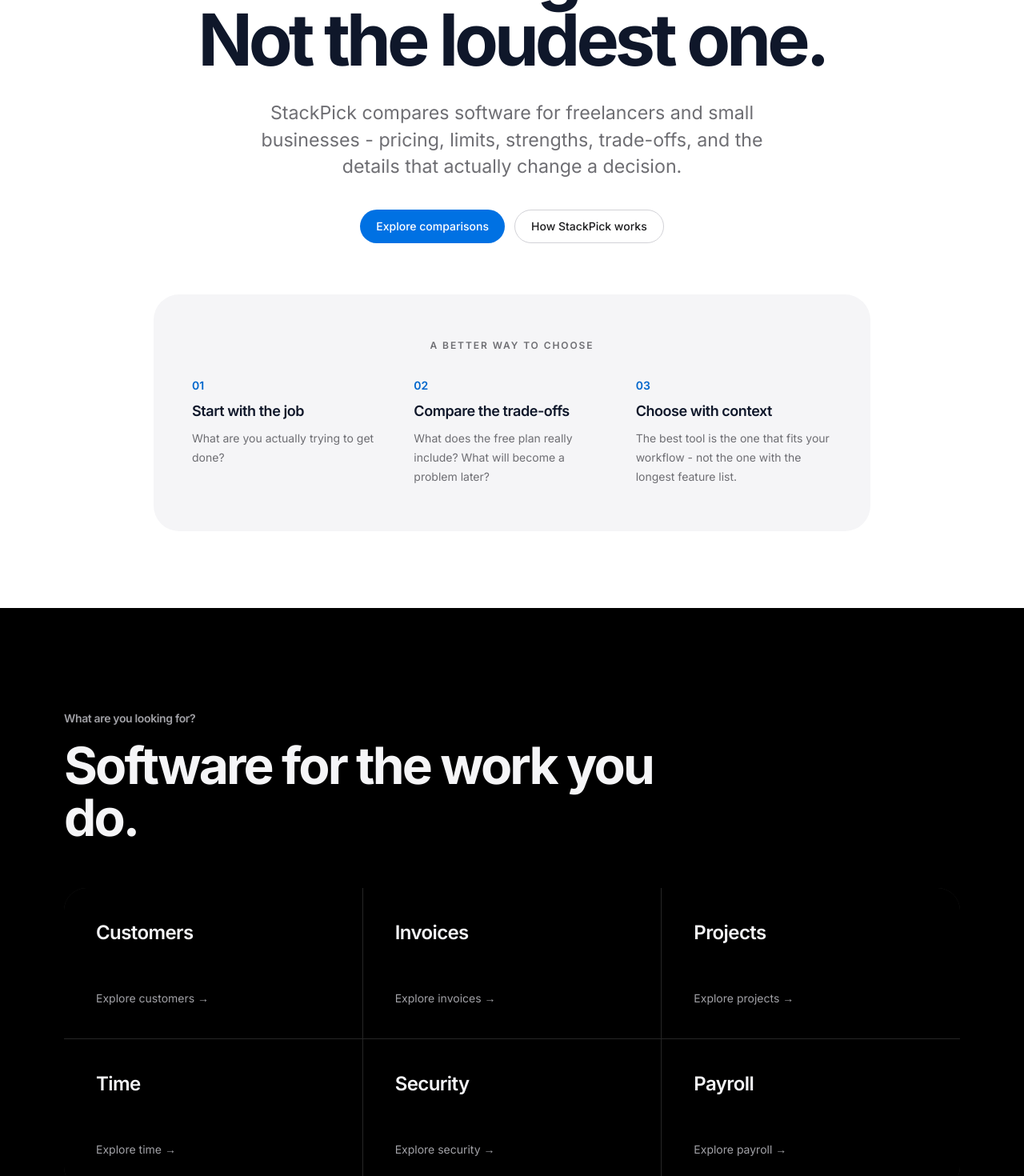
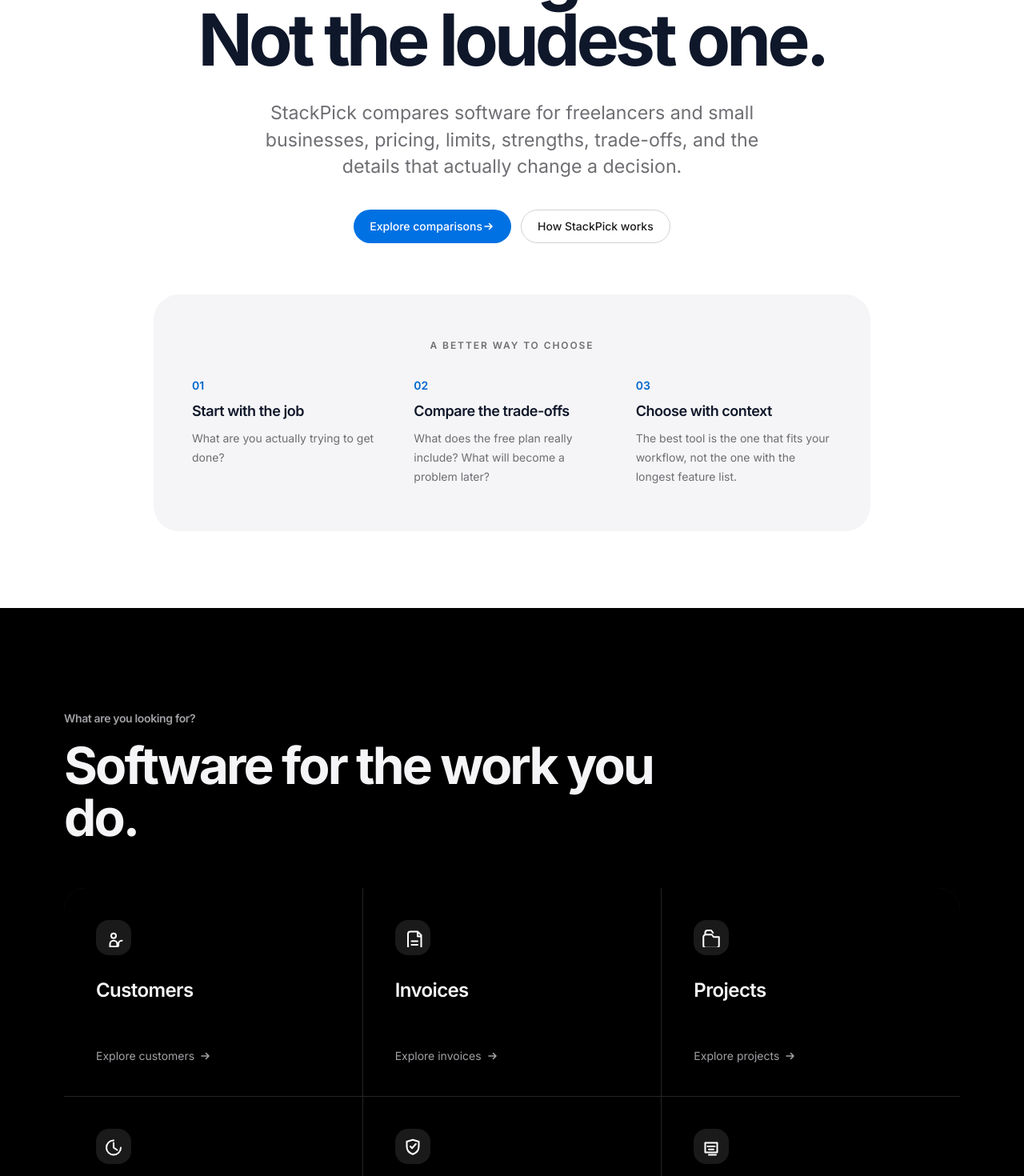
Before and after one commit to LinukaBandara/StackPick, a Next.js app: page / in a window 1280 px wide. Shown: the part 280-1750 px from the top of the page at 80% size. Built offline with nearby package versions, Linux system fonts and the light colour scheme; no server answers.

Commit message:
design: replace text arrows with icons

```diff
--- a/app/page.tsx
+++ b/app/page.tsx
@@ -1,4 +1,12 @@
 import Link from "next/link";
+
+function ArrowIcon() {
+  return <svg aria-hidden="true" viewBox="0 0 16 16" className="inline-block h-4 w-4 align-[-2px]" fill="none"><path d="M3 8h9M8.5 4.5 12 8l-3.5 3.5" stroke="currentColor" strokeWidth="1.6" strokeLinecap="round" strokeLinejoin="round" /></svg>;
+}
+function NeedIcon({type}:{type:string}) {
+  const paths:Record<string,string>={Customers:"M5 13.5a3 3 0 1 1 6 0v2H5v-2Zm1-7a2 2 0 1 1 4 0 2 2 0 0 1-4 0Zm6 8.5v-1.5a3 3 0 0 1 3-3",Invoices:"M6 3h6l3 3v11H6a2 2 0 0 1-2-2V5a2 2 0 0 1 2-2Zm6 0v4h3M7 11h5M7 14h5",Projects:"M3.5 5.5h5l1.5 2h4.5v7a2 2 0 0 1-2 2h-9a2 2 0 0 1-2-2v-7a2 2 0 0 1 2-2ZM3 5.5V4a2 2 0 0 1 2-2h3l1.5 2",Time:"M8 3a6 6 0 1 0 6 6M8 5v4l3 2",Security:"M8 2.5 13 4v4c0 3.2-2.1 5.5-5 6.5-2.9-1-5-3.3-5-6.5V4l5-1.5ZM6 8l1.4 1.5L10.5 6",Payroll:"M3 5h10v8H3zM6 15h6M5 8h6M6 10.5h4"};
+  return <svg aria-hidden="true" viewBox="0 0 16 16" className="h-6 w-6" fill="none"><path d={paths[type]} stroke="currentColor" strokeWidth="1.35" strokeLinecap="round" strokeLinejoin="round"/></svg>;
+}
 
 const FEATURED = [
   { href: "/best/invoicing-software", eyebrow: "Invoicing", title: "The best invoicing software for small businesses.", desc: "Compare the tools that help you send, track, and get paid for invoices." },
@@ -6,121 +14,27 @@ const FEATURED = [
   { href: "/best/project-management-software", eyebrow: "Projects", title: "Projects, without the overhead.", desc: "A practical look at project tools for small teams that need to get work moving." },
   { href: "/best/time-tracking-software", eyebrow: "Time tracking", title: "Know where the hours go.", desc: "Compare simple time trackers for freelancers and small teams." },
 ];
-
-const NEEDS = [
-  ["Customers", "/best/crm-software"],
-  ["Invoices", "/best/invoicing-software"],
-  ["Projects", "/best/project-management-software"],
-  ["Time", "/best/time-tracking-software"],
-  ["Security", "/best/business-vpn"],
-  ["Payroll", "/best/payroll-software"],
-];
+const NEEDS = [["Customers","/best/crm-software"],["Invoices","/best/invoicing-software"],["Projects","/best/project-management-software"],["Time","/best/time-tracking-software"],["Security","/best/business-vpn"],["Payroll","/best/payroll-software"]];
 
 export default function HomePage() {
-  return (
-    <main>
-      <section className="bg-white">
-        <div className="sp-container flex min-h-[720px] flex-col items-center justify-center py-24 text-center sm:min-h-[780px]">
-          <p className="sp-eyebrow">Software, without the noise.</p>
-          <h1 className="sp-display mt-7 max-w-5xl">Find the right tool.<br />Not the loudest one.</h1>
-          <p className="sp-body-large mt-8 max-w-2xl">
-            StackPick compares software for freelancers and small businesses -
-            pricing, limits, strengths, trade-offs, and the details that actually change a decision.
-          </p>
-          <div className="mt-9 flex flex-wrap justify-center gap-3">
-            <Link href="/best" className="sp-button-primary">Explore comparisons</Link>
-            <Link href="/about" className="sp-button-secondary">How StackPick works</Link>
-          </div>
-          <div className="mt-16 w-full max-w-4xl rounded-[32px] bg-[#f5f5f7] px-5 py-10 sm:px-12 sm:py-14">
-            <p className="text-xs font-semibold uppercase tracking-[.16em] text-[#6e6e73]">A better way to choose</p>
-            <div className="mt-8 grid gap-8 text-left sm:grid-cols-3">
-              {[
-                ["01", "Start with the job", "What are you actually trying to get done?"],
-                ["02", "Compare the trade-offs", "What does the free plan really include? What will become a problem later?"],
-                ["03", "Choose with context", "The best tool is the one that fits your workflow - not the one with the longest feature list."],
-              ].map(([n, title, desc]) => (
-                <div key={n}>
-                  <p className="text-sm font-semibold text-[#06c]">{n}</p>
-                  <h2 className="mt-2 text-lg font-semibold tracking-tight">{title}</h2>
-                  <p className="mt-2 text-sm leading-6 text-[#6e6e73]">{desc}</p>
-                </div>
-              ))}
-            </div>
-          </div>
-        </div>
-      </section>
-
-      <section className="sp-section-dark">
-        <div className="sp-container py-24 sm:py-32">
-          <p className="sp-eyebrow text-[#a1a1a6]">What are you looking for?</p>
-          <h2 className="sp-title mt-4 max-w-3xl">Software for the work you do.</h2>
-          <div className="mt-14 grid gap-px overflow-hidden rounded-[28px] bg-white/15 sm:grid-cols-2 lg:grid-cols-3">
-            {NEEDS.map(([label, href]) => (
-              <Link key={label} href={href} className="group bg-black p-8 transition-colors hover:bg-[#161617] sm:p-10">
-                <span className="text-2xl font-semibold tracking-tight">{label}</span>
-                <span className="mt-14 block text-sm text-[#a1a1a6] transition-colors group-hover:text-white">Explore {label.toLowerCase()} →</span>
-              </Link>
-            ))}
-          </div>
-        </div>
-      </section>
-
-      <section className="bg-[#f5f5f7]">
-        <div className="sp-container py-24 sm:py-32">
-          <div className="flex flex-col gap-5 sm:flex-row sm:items-end sm:justify-between">
-            <div>
-              <p className="sp-eyebrow">Featured comparisons</p>
-              <h2 className="sp-title mt-3 max-w-3xl">The shortlist starts here.</h2>
-            </div>
-            <Link href="/best" className="sp-link text-sm font-medium">See all comparisons →</Link>
-          </div>
-
-          <div className="mt-14 grid gap-5 lg:grid-cols-2">
-            {FEATURED.map((item) => (
-              <Link key={item.href} href={item.href} className="sp-card group min-h-[330px] p-8 sm:p-10">
-                <p className="text-sm font-semibold text-[#6e6e73]">{item.eyebrow}</p>
-                <h3 className="mt-5 max-w-xl text-3xl font-semibold leading-tight tracking-[-.035em] sm:text-4xl">{item.title}</h3>
-                <p className="mt-5 max-w-xl text-base leading-7 text-[#6e6e73]">{item.desc}</p>
-                <span className="mt-10 inline-block text-sm font-medium text-[#06c] group-hover:underline">Read the comparison →</span>
-              </Link>
-            ))}
-          </div>
-        </div>
-      </section>
-
-      <section className="bg-white">
-        <div className="sp-container py-24 sm:py-32">
-          <div className="max-w-3xl">
-            <p className="sp-eyebrow">Our approach</p>
-            <h2 className="sp-title mt-4">Useful beats impressive.</h2>
-            <p className="sp-body-large mt-7">
-              We care about the things that are easy to miss in a polished product demo:
-              real pricing, meaningful free limits, setup friction, workflow fit, and the reason
-              you might regret choosing a tool six months later.
-            </p>
-          </div>
-          <div className="mt-16 grid gap-10 border-t border-black/10 pt-10 md:grid-cols-3">
-            {[
-              ["Pricing reality", "We separate the advertised starting price from the plan you will actually need."],
-              ["Fit over features", "A smaller tool can be a better choice when it matches the way you work."],
-              ["Clear verdicts", "Every comparison should help you decide - including when the answer is to use nothing."],
-            ].map(([title, desc]) => (
-              <div key={title}>
-                <h3 className="text-xl font-semibold tracking-tight">{title}</h3>
-                <p className="mt-3 text-sm leading-6 text-[#6e6e73]">{desc}</p>
-              </div>
-            ))}
-          </div>
-        </div>
-      </section>
-
-      <section className="bg-[#f5f5f7]">
-        <div className="sp-container py-24 text-center sm:py-32">
-          <p className="sp-eyebrow">Ready when you are.</p>
-          <h2 className="sp-title mx-auto mt-4 max-w-3xl">Make your next software decision a simpler one.</h2>
-          <Link href="/best" className="sp-link mt-8 inline-block text-lg font-medium">Browse all comparisons →</Link>
-        </div>
-      </section>
-    </main>
-  );
+  return <main>
+    <section className="bg-white"><div className="sp-container flex min-h-[720px] flex-col items-center justify-center py-24 text-center sm:min-h-[780px]">
+      <p className="sp-eyebrow">Software, without the noise.</p>
+      <h1 className="sp-display mt-7 max-w-5xl">Find the right tool.<br />Not the loudest one.</h1>
+      <p className="sp-body-large mt-8 max-w-2xl">StackPick compares software for freelancers and small businesses, pricing, limits, strengths, trade-offs, and the details that actually change a decision.</p>
+      <div className="mt-9 flex flex-wrap justify-center gap-3"><Link href="/best" className="sp-button-primary">Explore comparisons <ArrowIcon /></Link><Link href="/about" className="sp-button-secondary">How StackPick works</Link></div>
+      <div className="mt-16 w-full max-w-4xl rounded-[32px] bg-[#f5f5f7] px-5 py-10 sm:px-12 sm:py-14">
+        <p className="text-xs font-semibold uppercase tracking-[.16em] text-[#6e6e73]">A better way to choose</p>
+        <div className="mt-8 grid gap-8 text-left sm:grid-cols-3">{[["01","Start with the job","What are you actually trying to get done?"],["02","Compare the trade-offs","What does the free plan really include? What will become a problem later?"],["03","Choose with context","The best tool is the one that fits your workflow, not the one with the longest feature list."]].map(([n,title,desc])=><div key={n}><p className="text-sm font-semibold text-[#06c]">{n}</p><h2 className="mt-2 text-lg font-semibold tracking-tight">{title}</h2><p className="mt-2 text-sm leading-6 text-[#6e6e73]">{desc}</p></div>)}</div>
+      </div>
+    </div></section>
+    <section className="sp-section-dark"><div className="sp-container py-24 sm:py-32"><p className="sp-eyebrow text-[#a1a1a6]">What are you looking for?</p><h2 className="sp-title mt-4 max-w-3xl">Software for the work you do.</h2>
+      <div className="mt-14 grid gap-px overflow-hidden rounded-[28px] bg-white/15 sm:grid-cols-2 lg:grid-cols-3">{NEEDS.map(([label,href])=><Link key={label} href={href} className="group bg-black p-8 transition-colors hover:bg-[#161617] sm:p-10"><span className="flex h-11 w-11 items-center justify-center rounded-2xl bg-white/10 text-white"><NeedIcon type={label}/></span><span className="mt-7 block text-2xl font-semibold tracking-tight">{label}</span><span className="mt-14 flex items-center gap-1.5 text-sm text-[#a1a1a6] transition-colors group-hover:text-white">Explore {label.toLowerCase()} <ArrowIcon /></span></Link>)}</div>
+    </div></section>
+    <section className="bg-[#f5f5f7]"><div className="sp-container py-24 sm:py-32"><div className="flex flex-col gap-5 sm:flex-row sm:items-end sm:justify-between"><div><p className="sp-eyebrow">Featured comparisons</p><h2 className="sp-title mt-3 max-w-3xl">The shortlist starts here.</h2></div><Link href="/best" className="sp-link text-sm font-medium">See all comparisons <ArrowIcon /></Link></div>
+      <div className="mt-14 grid gap-5 lg:grid-cols-2">{FEATURED.map(item=><Link key={item.href} href={item.href} className="sp-card group min-h-[330px] p-8 sm:p-10"><p className="text-sm font-semibold text-[#6e6e73]">{item.eyebrow}</p><h3 className="mt-5 max-w-xl text-3xl font-semibold leading-tight tracking-[-.035em] sm:text-4xl">{item.title}</h3><p className="mt-5 max-w-xl text-base leading-7 text-[#6e6e73]">{item.desc}</p><span className="mt-10 inline-flex items-center gap-1.5 text-sm font-medium text-[#06c] group-hover:underline">Read the comparison <ArrowIcon /></span></Link>)}</div>
+    </div></section>
+    <section className="bg-white"><div className="sp-container py-24 sm:py-32"><div className="max-w-3xl"><p className="sp-eyebrow">Our approach</p><h2 className="sp-title mt-4">Useful beats impressive.</h2><p className="sp-body-large mt-7">We care about the things that are easy to miss in a polished product demo: real pricing, meaningful free limits, setup friction, workflow fit, and the reason you might regret choosing a tool six months later.</p></div><div className="mt-16 grid gap-10 border-t border-black/10 pt-10 md:grid-cols-3">{[["Pricing reality","We separate the advertised starting price from the plan you will actually need."],["Fit over features","A smaller tool can be a better choice when it matches the way you work."],["Clear verdicts","Every comparison should help you decide, including when the answer is to use nothing."]].map(([title,desc])=><div key={title}><h3 className="text-xl font-semibold tracking-tight">{title}</h3><p className="mt-3 text-sm leading-6 text-[#6e6e73]">{desc}</p></div>)}</div></div></section>
+    <section className="bg-[#f5f5f7]"><div className="sp-container py-24 text-center sm:py-32"><p className="sp-eyebrow">Ready when you are.</p><h2 className="sp-title mx-auto mt-4 max-w-3xl">Make your next software decision a simpler one.</h2><Link href="/best" className="sp-link mt-8 inline-flex items-center gap-1.5 text-lg font-medium">Browse all comparisons <ArrowIcon /></Link></div></section>
+  </main>;
 }
```
